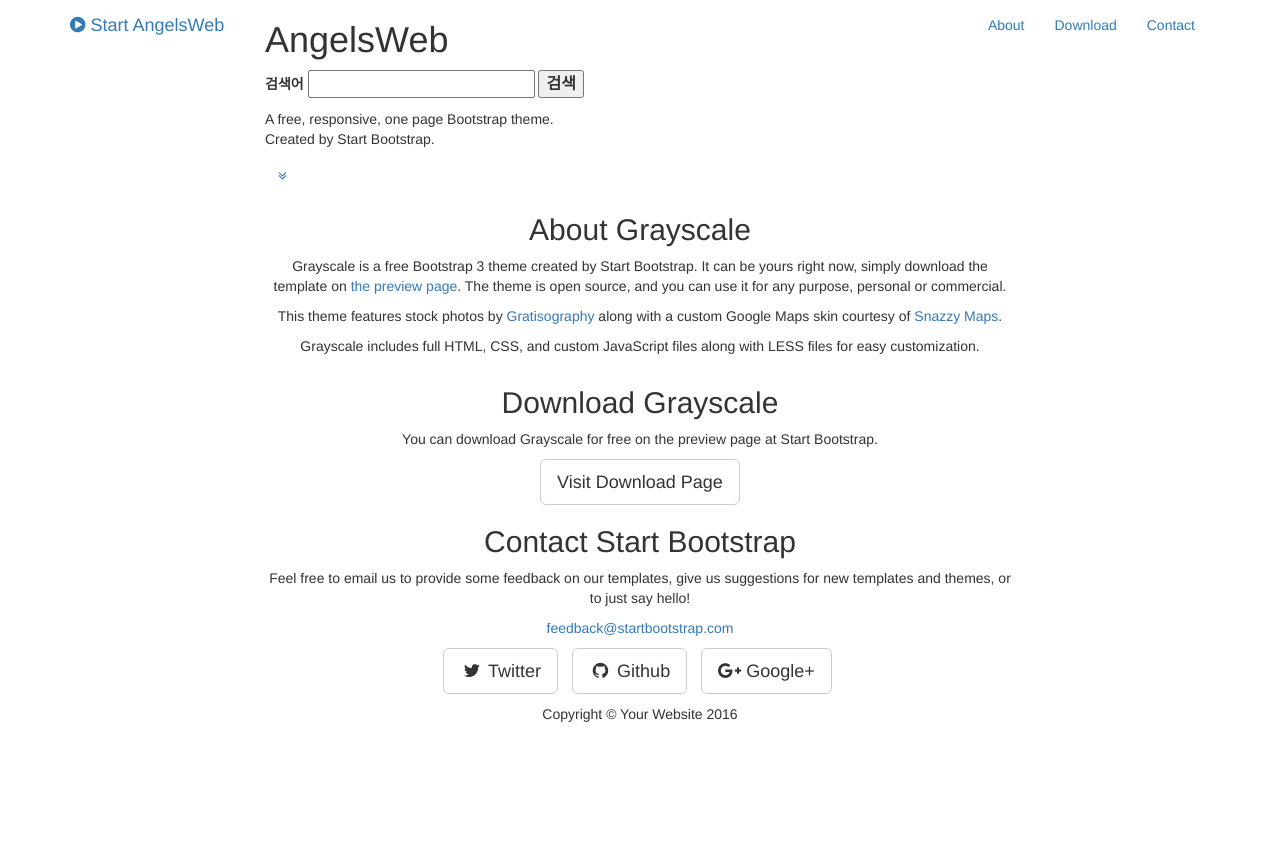
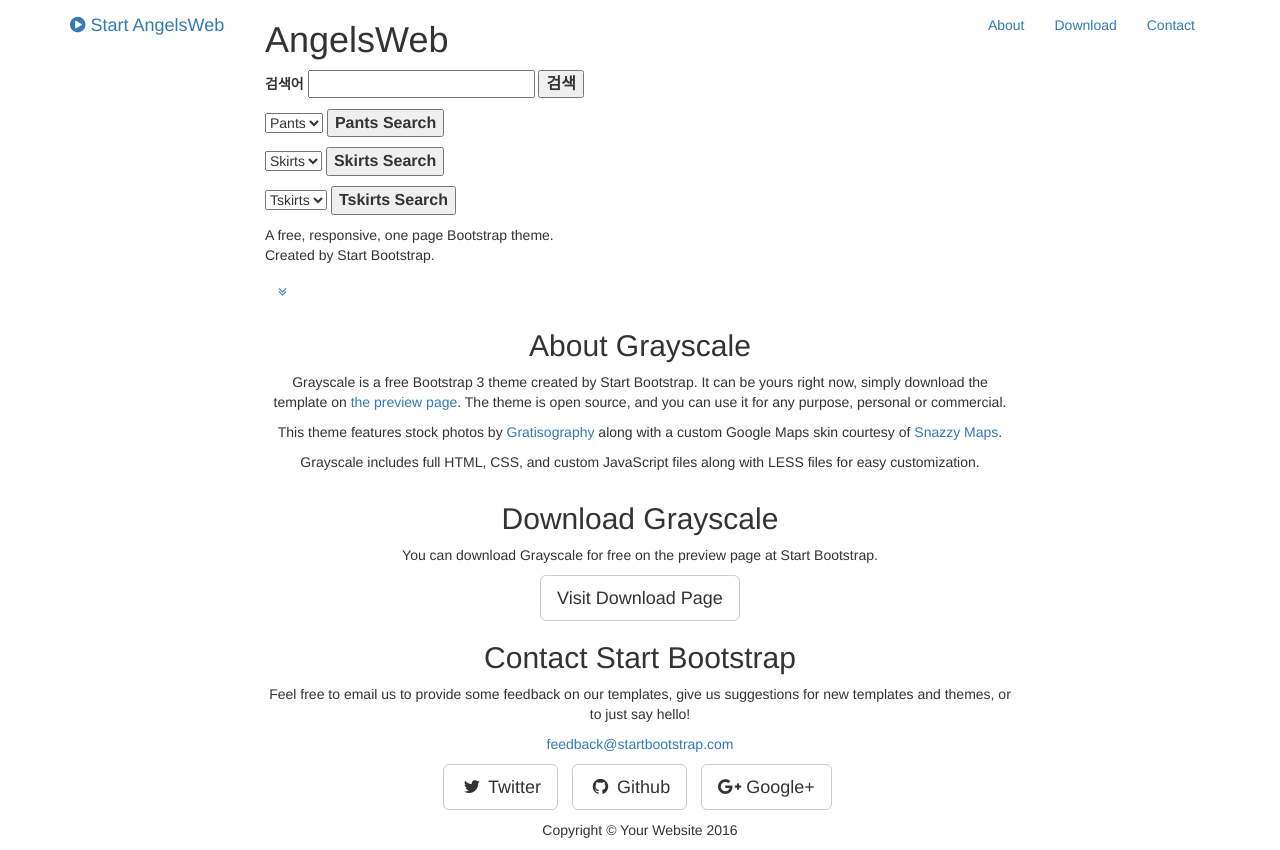
Before and after one commit to darkstars77/AngelsWeb, a Django app: page / in a window 1280 px wide. Before the commit the page ends 722 px from the top, so only its background shows below. Run offline with Django 3.2, Linux system fonts and the light colour scheme; data that the repository does not hold is empty; some libraries are stand-ins or nearby versions.

Commit message:
add select function

```diff
--- a/blog/views.py
+++ b/blog/views.py
@@ -4,7 +4,10 @@ from django.utils import timezone
 
 # Create your views here.
 def main_page(request):
-    return render(request, 'WebView/index.html', {})
+    pants = Product.objects.filter(title="바지")
+    skirts = Product.objects.filter(title="스커트")
+    tshirts = Product.objects.filter(title="티셔츠")
+    return render(request, 'WebView/index.html', {'pants': pants, 'tshirts': tshirts, 'skirts': skirts})
 
 def single_product(request, product_id):
     product = get_object_or_404(Product, pk=product_id)
--- a/templates/WebView/index.html
+++ b/templates/WebView/index.html
@@ -82,6 +82,43 @@
                         <input type="submit" value="검색" style='font-size:12pt; color:#333333; font-weight:bold;' />
                     </form>
                     </p>
+
+                    <p>
+                    <form action='/search_product/' method='get'>
+                        <select name="product_number">
+                            <option value="" style='font-size:12pt; color:#333333; font-weight:bold;' selected="selected">Pants</option>
+                            {% for pant in pants %}
+                                <option value="{{ pant.pk }}" style='font-size:12pt; color:#333333; font-weight:bold;'>{{ pant.pk }}</option>
+                            {% endfor %}
+                        </select>
+                        <input type="submit" value="Pants Search" style='font-size:12pt; color:#333333; font-weight:bold;' />
+                    </form>
+                    </p>
+
+                    <p>
+                    <form action='/search_product/' method='get'>
+                        <select name="product_number">
+                            <option value="" style='font-size:12pt; color:#333333; font-weight:bold;' selected="selected">Skirts</option>
+                            {% for skirt in skirts %}
+                                <option value="{{ skirt.pk }}" style='font-size:12pt; color:#333333; font-weight:bold;'>{{ skirt.pk }}</option>
+                            {% endfor %}
+                        </select>
+                        <input type="submit" value="Skirts Search" style='font-size:12pt; color:#333333; font-weight:bold;' />
+                    </form>
+                    </p>
+
+                    <p>
+                    <form action='/search_product/' method='get'>
+                        <select name="product_number">
+                            <option value="" style='font-size:12pt; color:#333333; font-weight:bold;' selected="selected">Tskirts</option>
+                            {% for tshirt in tshirts %}
+                                <option value="{{ tshirt.pk }}" style='font-size:12pt; color:#333333; font-weight:bold;'>{{ tshirt.pk }}</option>
+                            {% endfor %}
+                        </select>
+                        <input type="submit" value="Tskirts Search" style='font-size:12pt; color:#333333; font-weight:bold;' />
+                    </form>
+                    </p>
+
                     <p class="intro-text">A free, responsive, one page Bootstrap theme.
                         <br>Created by Start Bootstrap.</p>
                     <a href="#about" class="btn btn-circle page-scroll">
```
